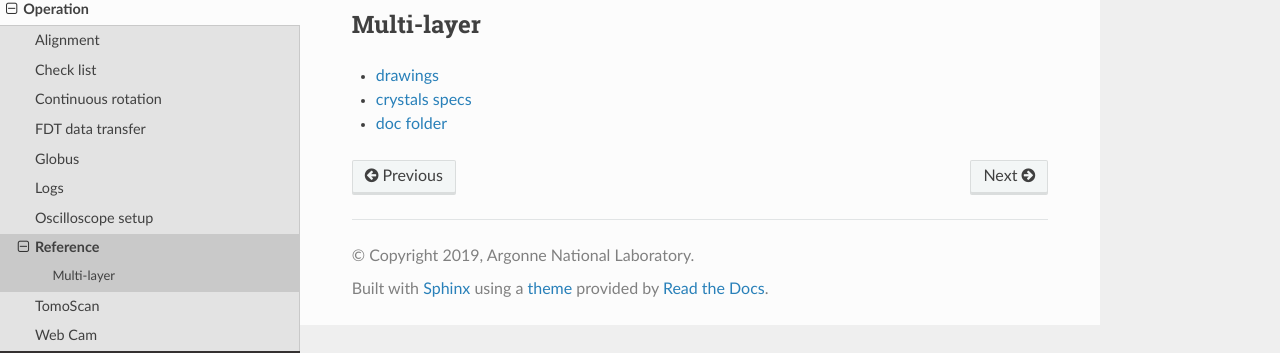
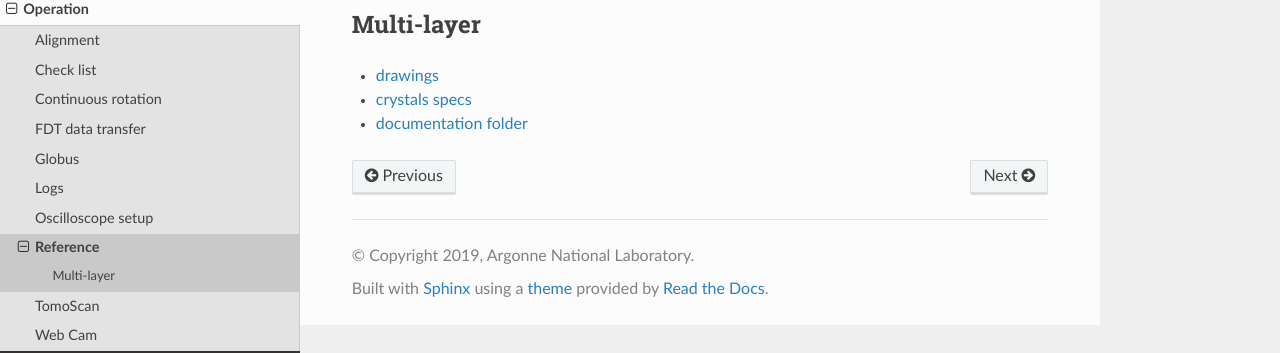
Before and after one commit to xray-imaging/2bm-docs, a Sphinx documentation site: the page built from docs/source/ops/item_016.rst, in a window 1280 px wide. Shown: the part 200-553 px from the top of the page. Built offline with Sphinx 7.4.7 and the Read the Docs theme 2.0.0, drawn with Linux system fonts in a browser that asks for light colours; the version number could not be read and is left out.

Commit message:
fixed error

```diff
--- a/docs/source/ops/item_016.rst
+++ b/docs/source/ops/item_016.rst
@@ -8,4 +8,4 @@
 
 - `drawings <https://anl.box.com/s/0sa7gjm3nbmacwjknxth0k98y21sa7iy>`_
 - `crystals specs <https://anl.box.com/s/4o7fewu63rwm2tj0l9ezr79ccjozyn77>`_
-- `doc folder <Documentation https://anl.box.com/s/w1eg4cxw43715bnzk8jcg3hd64rdnsdl>`_
+- `documentation folder <https://anl.box.com/s/w1eg4cxw43715bnzk8jcg3hd64rdnsdl>`_
```
